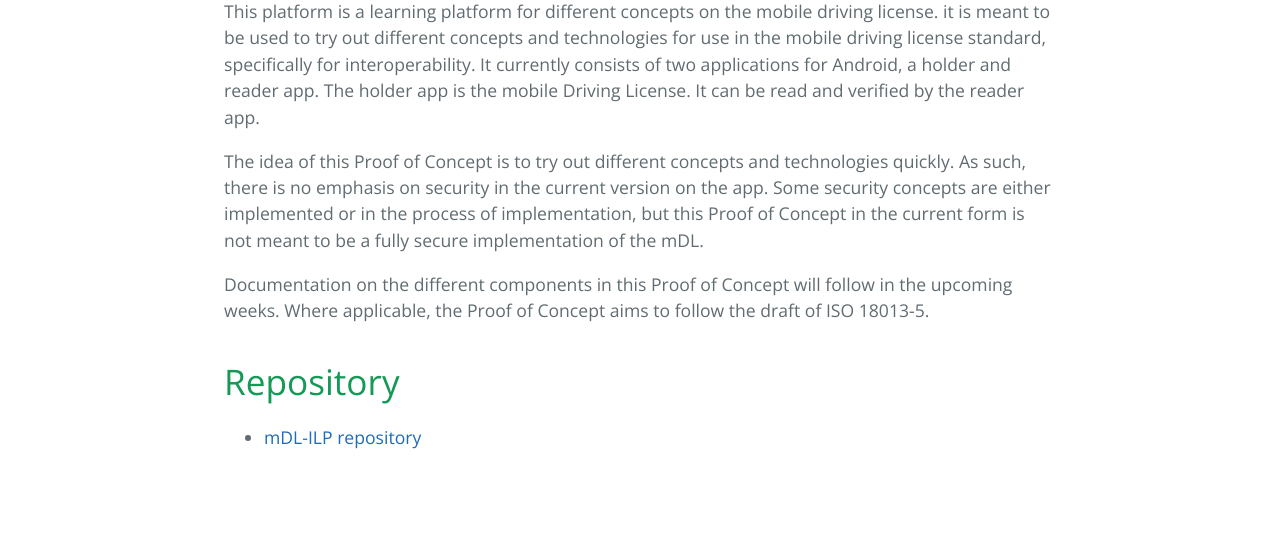
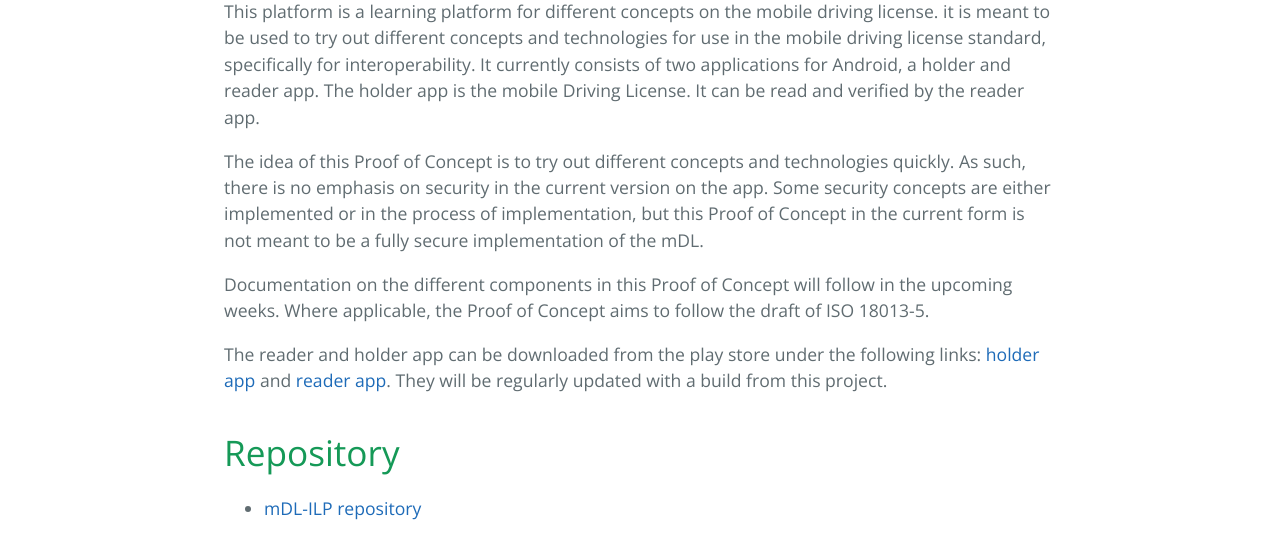
Before and after one commit to mDL-ILP/mDL-ILP.github.io, a plain HTML site: page index.html in a window 1280 px wide. Shown: the part 421-980 px from the top of the page. Before the commit the page ends 921 px from the top, so only its background shows below. Drawn offline with nearby package versions, Linux system fonts and the light colour scheme.

Commit message:
Update index.html

```diff
--- a/index.html
+++ b/index.html
@@ -26,6 +26,8 @@
 
 <p>Documentation on the different components in this Proof of Concept will follow in the upcoming weeks. Where applicable, the Proof of Concept aims to follow the draft of ISO 18013-5.</p>
 
+<p>The reader and holder app can be downloaded from the play store under the following links: <a href ="https://play.google.com/store/apps/details?id=com.ul.ts.products.mdlholder">holder app</a> and <a href ="https://play.google.com/store/apps/details?id=com.ul.ts.products.mdlreader">reader app</a>. They will be regularly updated with a build from this project.</p>
+
 <h1 id="Repository">Repository</h1>
 
 <ul>
```
